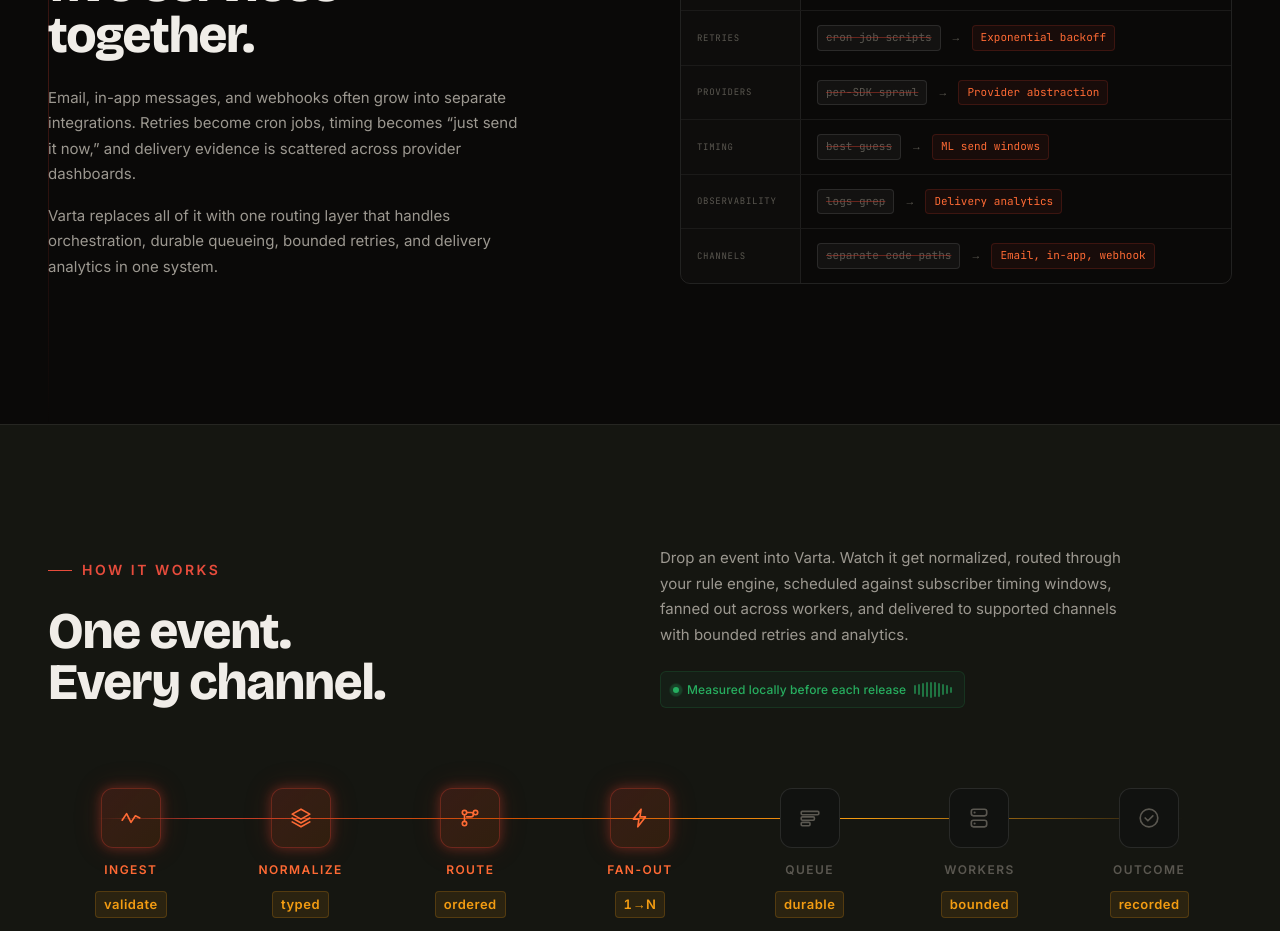
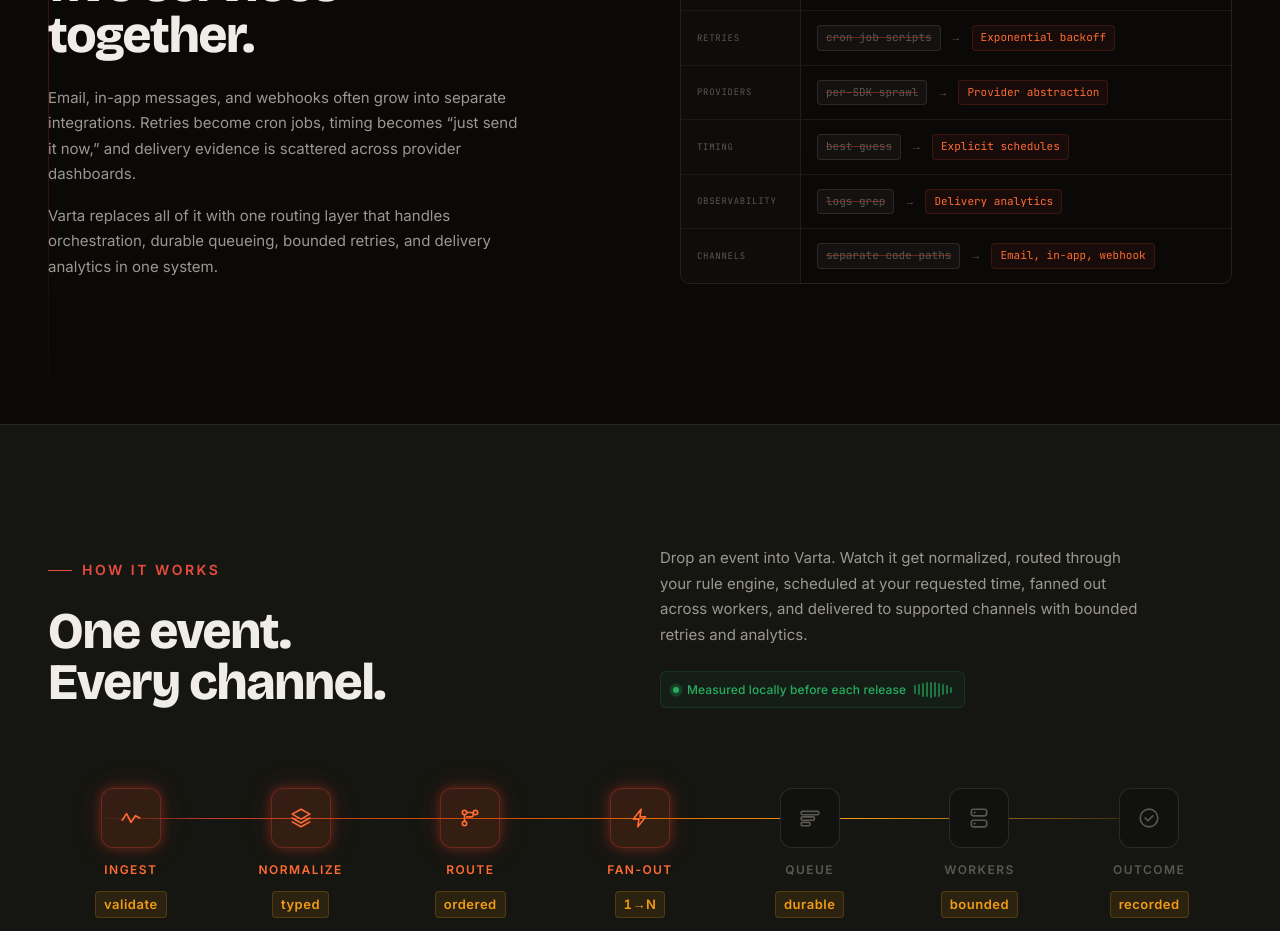
Before and after one commit to imsayon/varta, a Next.js app in the folder client/: page / in a window 1280 px wide. Shown: the part 1120-2051 px from the top of the page. Built offline with nearby package versions, Linux system fonts and the light colour scheme; no server answers.

Commit message:
fix: align hosted backup tools and scheduling copy

```diff
--- a/client/src/app/page.tsx
+++ b/client/src/app/page.tsx
@@ -398,7 +398,7 @@ export default function LandingPage() {
                   ['QUEUES', 'bull + redis DIY', 'Built-in worker pool'],
                   ['RETRIES', 'cron job scripts', 'Exponential backoff'],
                   ['PROVIDERS', 'per-SDK sprawl', 'Provider abstraction'],
-                  ['TIMING', 'best guess', 'ML send windows'],
+                  ['TIMING', 'best guess', 'Explicit schedules'],
                   ['OBSERVABILITY', 'logs grep', 'Delivery analytics'],
                   ['CHANNELS', 'separate code paths', 'Email, in-app, webhook'],
                 ] as [string, string, string][]).map(([label, before, after]) => (
@@ -430,7 +430,7 @@ export default function LandingPage() {
             <div>
               <p className={styles.sectionBody}>
                 Drop an event into Varta. Watch it get normalized, routed through your rule engine,
-                scheduled against subscriber timing windows, fanned out across workers, and delivered
+                scheduled at your requested time, fanned out across workers, and delivered
                 to supported channels with bounded retries and analytics.
               </p>
               <div className={styles.statusRow} style={{ marginTop: 24 }}>
```
